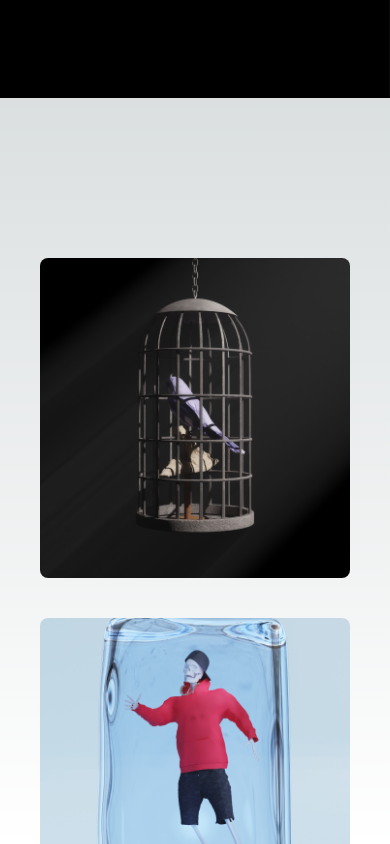
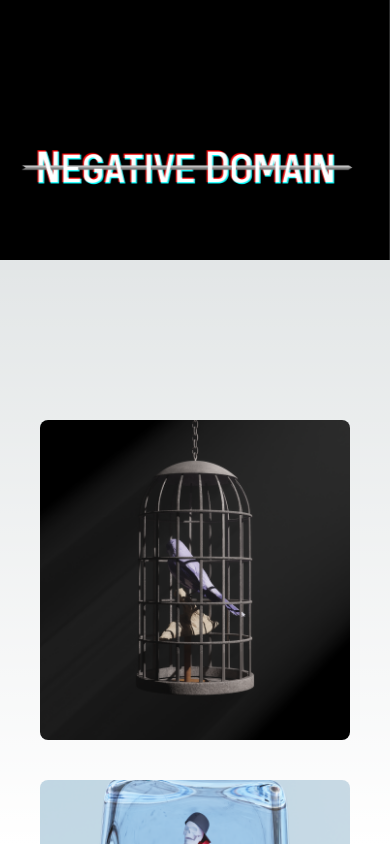
Before and after one commit to Nickamolin/NegativeDomain, a Next.js app in the folder negative-domain/: page / in a window 390 px wide. Built offline with nearby package versions, Linux system fonts and the light colour scheme.

Commit message:
added responsive design to banner aspect ratio

```diff
--- a/negative-domain/components/ui/parallax-scroll.tsx
+++ b/negative-domain/components/ui/parallax-scroll.tsx
@@ -36,8 +36,8 @@ export const ParallaxScroll = ({
     >
       <ParallaxProvider>
         <ParallaxBanner
-          layers={[{ image: '/branding/banner.jpg', speed: -15 }]}
-          className="aspect-[4/1]"
+          layers={[{ image: '/branding/banner.jpg', speed: -7 }]}
+          className="md:aspect-[4/1] aspect-[3/2]"
         />
       </ParallaxProvider>
       <div
```
